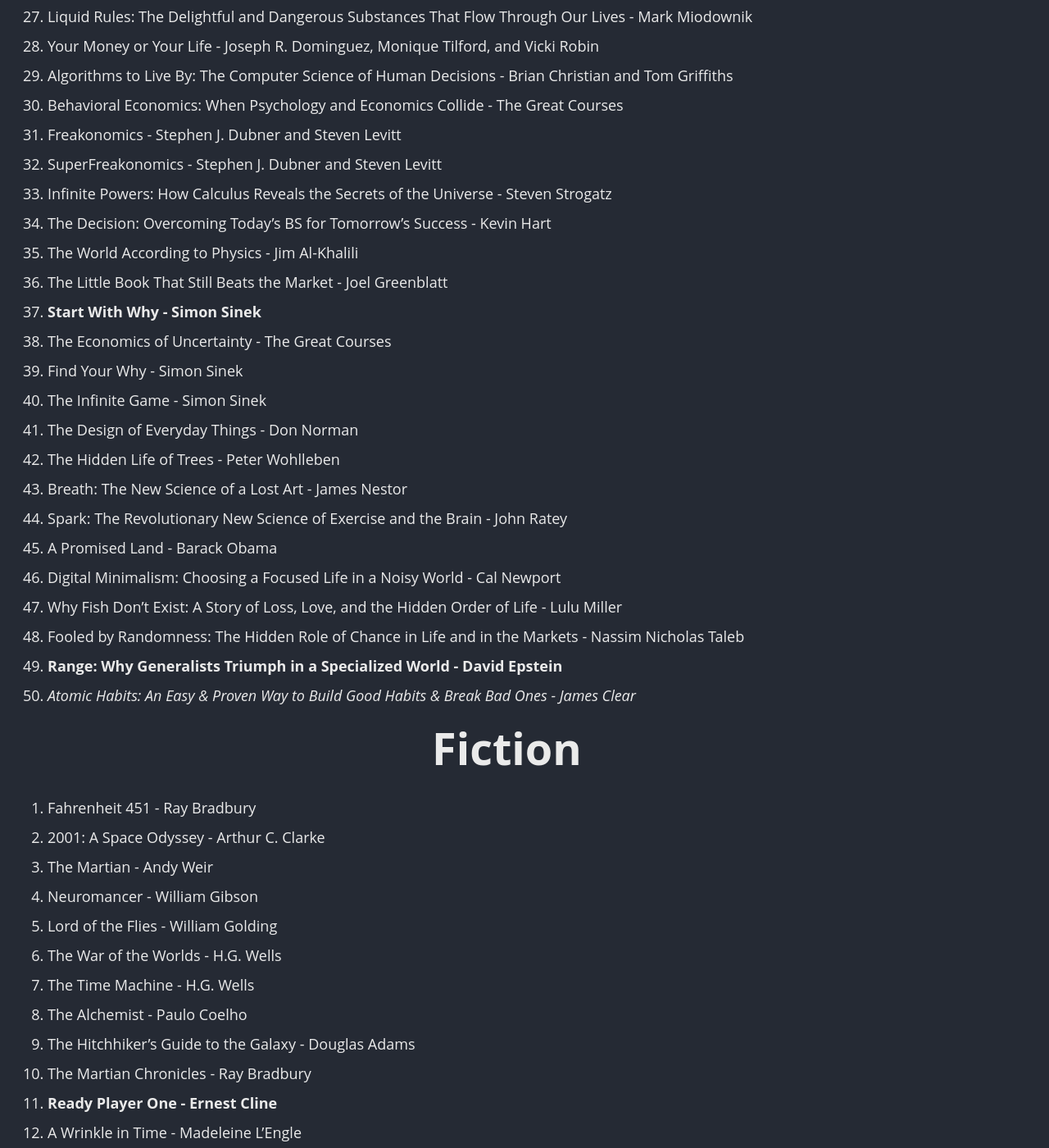
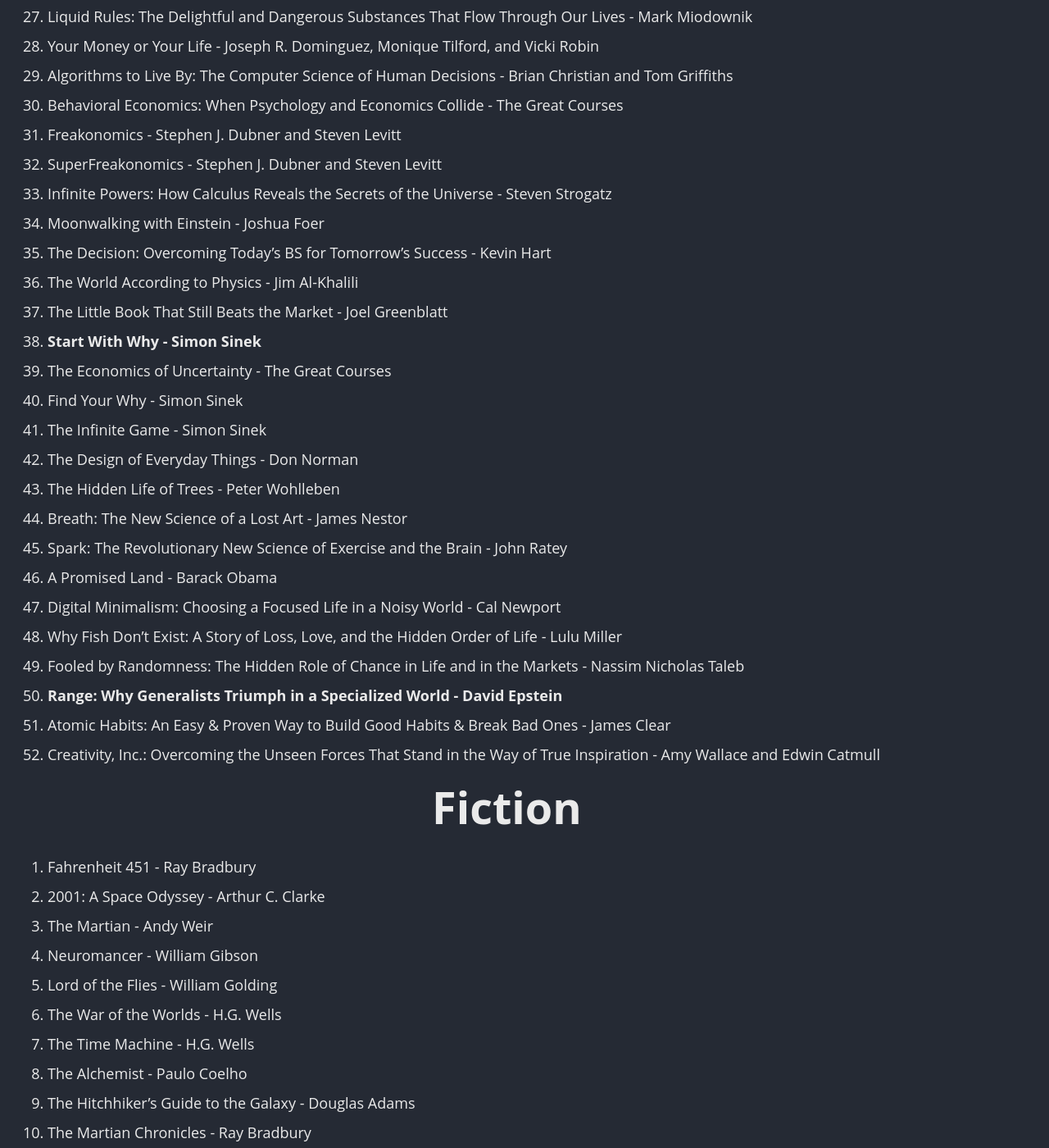
Before and after one commit to dchen327/dchen327.github.io, a Jekyll site: the page built from books.md, in a window 1280 px wide and 1400 px high, scrolled down 1197 px. Shown: the whole window at 82% size. Built offline with Jekyll 4.4.1, drawn with Linux system fonts in a browser that asks for light colours; cached includes are drawn as plain includes.

Commit message:
update books

```diff
--- a/books.md
+++ b/books.md
@@ -39,23 +39,25 @@
 31. Freakonomics - Stephen J. Dubner and Steven Levitt
 32. SuperFreakonomics - Stephen J. Dubner and Steven Levitt
 33. Infinite Powers: How Calculus Reveals the Secrets of the Universe - Steven Strogatz
-34. The Decision: Overcoming Today's BS for Tomorrow's Success - Kevin Hart
-35. The World According to Physics - Jim Al-Khalili
-36. The Little Book That Still Beats the Market - Joel Greenblatt
-37. **Start With Why - Simon Sinek**
-38. The Economics of Uncertainty - The Great Courses
-39. Find Your Why - Simon Sinek
-40. The Infinite Game - Simon Sinek
-41. The Design of Everyday Things - Don Norman
-42. The Hidden Life of Trees - Peter Wohlleben
-43. Breath: The New Science of a Lost Art - James Nestor
-44. Spark: The Revolutionary New Science of Exercise and the Brain - John Ratey
-45. A Promised Land - Barack Obama
-46. Digital Minimalism: Choosing a Focused Life in a Noisy World - Cal Newport
-47. Why Fish Don't Exist: A Story of Loss, Love, and the Hidden Order of Life - Lulu Miller
-48. Fooled by Randomness: The Hidden Role of Chance in Life and in the Markets - Nassim Nicholas Taleb
-49. **Range: Why Generalists Triumph in a Specialized World - David Epstein**
-50. *Atomic Habits: An Easy & Proven Way to Build Good Habits & Break Bad Ones - James Clear*
+34. Moonwalking with Einstein - Joshua Foer
+35. The Decision: Overcoming Today's BS for Tomorrow's Success - Kevin Hart
+36. The World According to Physics - Jim Al-Khalili
+37. The Little Book That Still Beats the Market - Joel Greenblatt
+38. **Start With Why - Simon Sinek**
+39. The Economics of Uncertainty - The Great Courses
+40. Find Your Why - Simon Sinek
+41. The Infinite Game - Simon Sinek
+42. The Design of Everyday Things - Don Norman
+43. The Hidden Life of Trees - Peter Wohlleben
+44. Breath: The New Science of a Lost Art - James Nestor
+45. Spark: The Revolutionary New Science of Exercise and the Brain - John Ratey
+46. A Promised Land - Barack Obama
+47. Digital Minimalism: Choosing a Focused Life in a Noisy World - Cal Newport
+48. Why Fish Don't Exist: A Story of Loss, Love, and the Hidden Order of Life - Lulu Miller
+49. Fooled by Randomness: The Hidden Role of Chance in Life and in the Markets - Nassim Nicholas Taleb
+50. **Range: Why Generalists Triumph in a Specialized World - David Epstein**
+51. Atomic Habits: An Easy & Proven Way to Build Good Habits & Break Bad Ones - James Clear
+52. Creativity, Inc.: Overcoming the Unseen Forces That Stand in the Way of True Inspiration - Amy Wallace and Edwin Catmull
 
 <h1 id="Stanford-AI" style="font-size: 3em; text-align: center">Fiction</h1>
 
```
